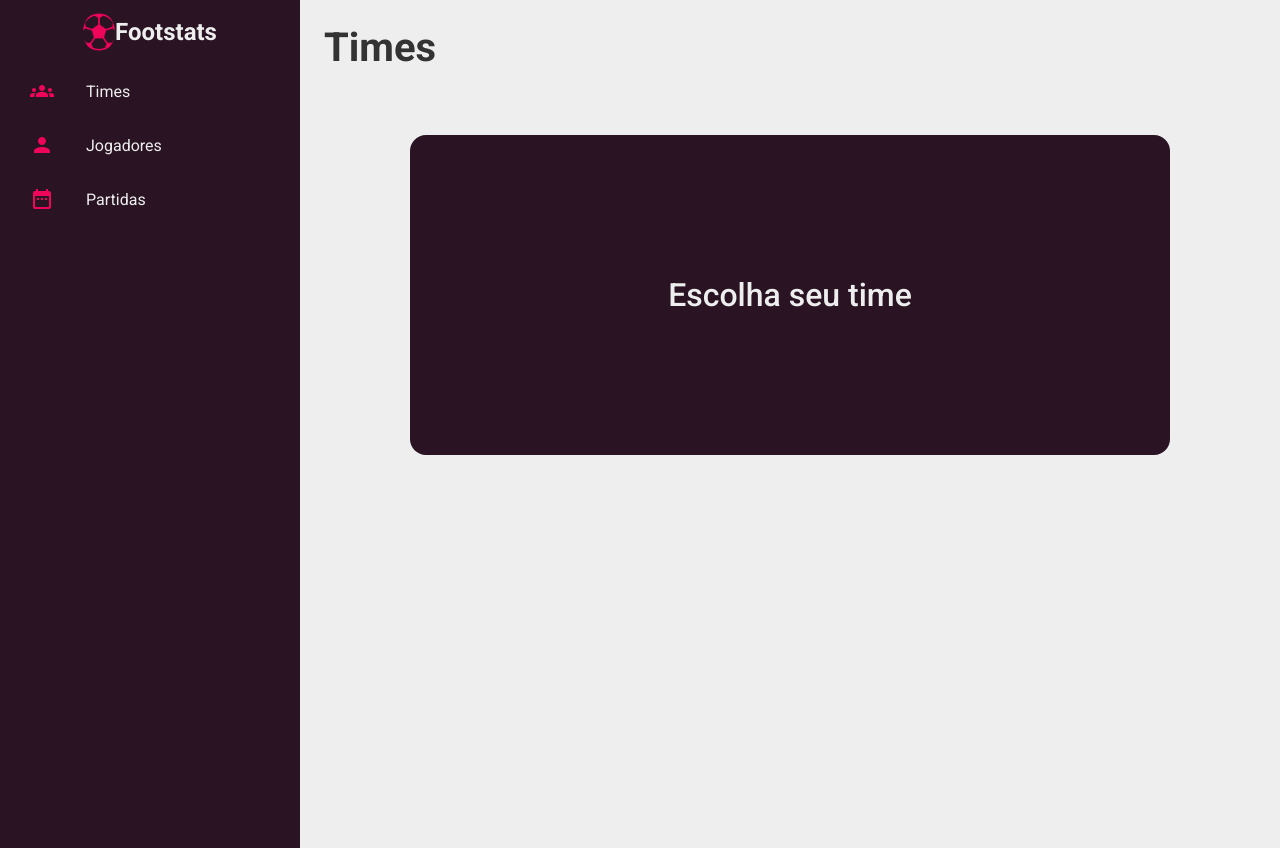
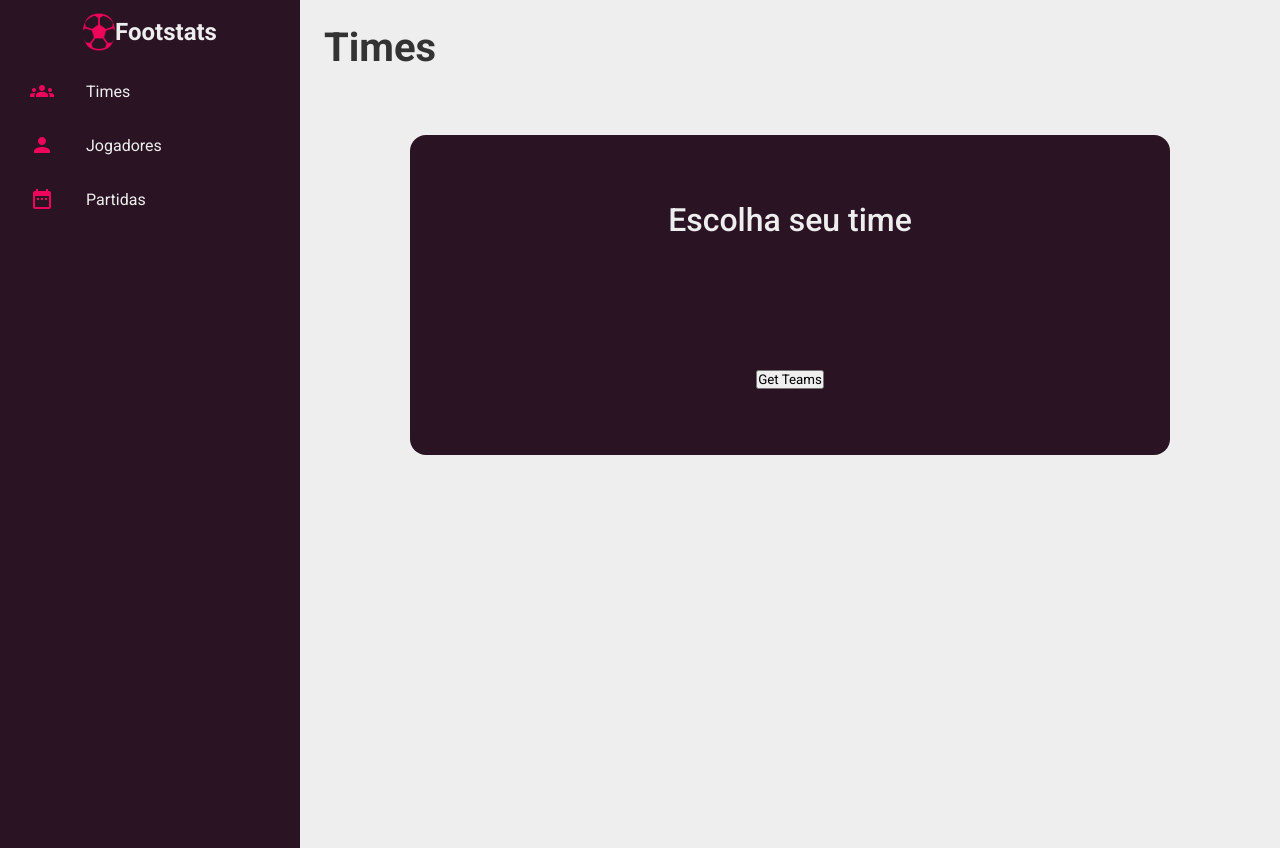
Before and after one commit to VictorJGB/footstats, a React (Vite) app: page /teams in a window 1280 px wide. Built offline with nearby package versions, Linux system fonts and the light colour scheme; no server answers.

Commit message:
fix: fixing get teams

```diff
--- a/src/components/IconButton/IconButton.tsx
+++ b/src/components/IconButton/IconButton.tsx
@@ -2,11 +2,7 @@ import { StyledButton } from "./IconButton.styles";
 
 const IconButton = (props: any) => {
   return (
-    <StyledButton
-      variant="contained"
-      href={props.href}
-      startIcon={props.startIcon}
-    >
+    <StyledButton variant="contained" {...props}>
       {props.children}
     </StyledButton>
   );
--- /dev/null
+++ b/src/interface/ITeam.ts
@@ -0,0 +1,13 @@
+import { IPlayer } from "./IPlayer";
+
+export interface ITeam {
+  team_key: string;
+  team_name: string;
+  team_badge: string;
+  players: IPlayer[];
+  coaches: {
+    coach_name: string;
+    coache_country: string;
+    coach_age: string;
+  };
+}
--- a/src/pages/teams/Teams.tsx
+++ b/src/pages/teams/Teams.tsx
@@ -1,22 +1,27 @@
-import { useEffect } from "react";
 import Title from "../../components/Title/Title";
 import { getTeams } from "../../services/api";
 import { Container } from "./Teams.styles";
 import Card from "../../components/Card/Card";
 import Subtitle from "../../components/Subtitle/Subtitle";
+import { ITeam } from "../../interface/ITeam";
 
 const TeamsPage = () => {
-  const { data: teams } = getTeams();
-
-  useEffect(() => {
-    console.log(teams);
-  }, [teams]);
+  const { data: teams } = getTeams<ITeam[]>();
 
   return (
     <Container>
       <Title>Times</Title>
       <Card width="95vmin">
         <Subtitle fontSize="4vmin">Escolha seu time</Subtitle>
+        <button
+          onClick={() => {
+            teams?.map((team) => {
+              console.log(team.team_name);
+            });
+          }}
+        >
+          Get Teams
+        </button>
       </Card>
     </Container>
   );
--- a/src/services/api.ts
+++ b/src/services/api.ts
@@ -3,7 +3,6 @@ import { useEffect, useState } from "react";
 
 const api = axios.create({
   baseURL: "https://apiv3.apifootball.com/",
-  timeout: 1000,
 });
 
 const apiKey =
@@ -12,6 +11,9 @@ const apiKey =
 export function getTeams<T = unknown>() {
   // eslint-disable-next-line react-hooks/rules-of-hooks
   const [data, setData] = useState<T | null>(null);
+
+  //   base configurations for the request
+  // eslint-disable-next-line react-hooks/exhaustive-deps
   const config: AxiosRequestConfig = {
     params: {
       action: "get_teams",
@@ -19,8 +21,6 @@ export function getTeams<T = unknown>() {
       league_id: 300, //Spain league
     },
   };
-
-  //   base configurations for the request
 
   // eslint-disable-next-line react-hooks/rules-of-hooks
   useEffect(() => {
```
Also changed, not shown: src/interface/IPlayer.ts (added, +43 -0 lines).
